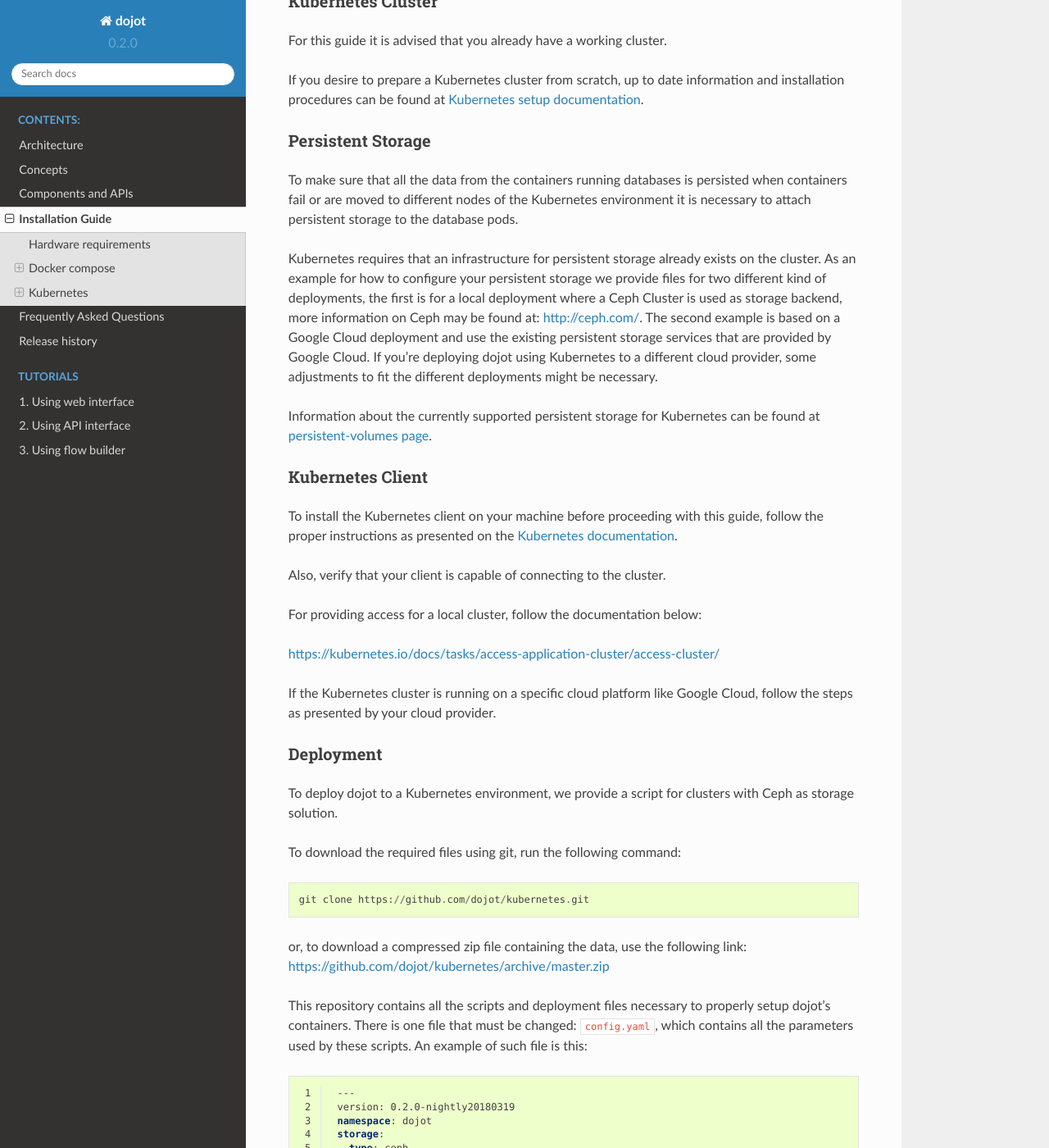
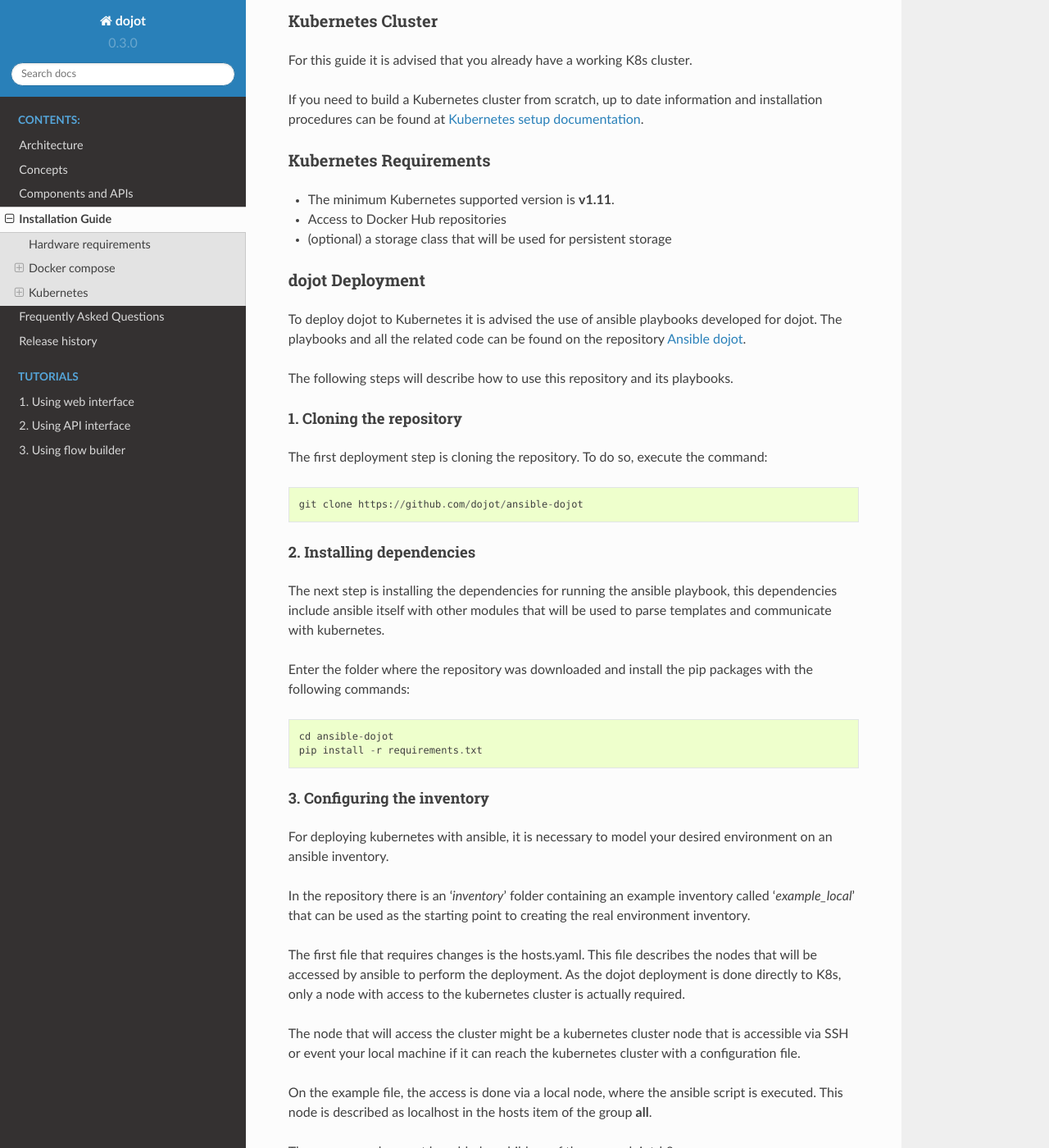
Before and after one commit to dojot/docs, a Sphinx documentation site: the page built from source/installation-guide.rst, in a window 1280 px wide and 1400 px high, scrolled down 3748 px. Shown: the whole window at 82% size. Built offline with Sphinx 7.4.7 and the Read the Docs theme 2.0.0, drawn with Linux system fonts in a browser that asks for light colours; some of the changed text lies outside the part shown.

Commit message:
Updates K8s installation documentation

```diff
--- a/source/conf.py
+++ b/source/conf.py
@@ -46,7 +46,7 @@
 
 # General information about the project.
 project = u'dojot'
-copyright = u'2018, CPqD'
+copyright = u'2019, CPqD'
 author = u'Eric Baum, Giovann Curiel dos Santos, Matheus Magalhaes, Rafael Scaraficci'
 
 # The version info for the project you're documenting, acts as replacement for
@@ -54,9 +54,9 @@
 # built documents.
 #
 # The short X.Y version.
-version = u'0.2.0'
+version = u'0.3.0'
 # The full version, including alpha/beta/rc tags.
-release = u'0.2.0'
+release = u'0.3.0'
 
 # The language for content autogenerated by Sphinx. Refer to documentation
 # for a list of supported languages.
--- a/source/installation-guide.rst
+++ b/source/installation-guide.rst
@@ -143,150 +143,156 @@
 Kubernetes
 ----------
 
-This section provides instructions on how to create a simple dojot deployment
-environment on a multi-node environment, using Kubernetes as the orchestration
+This section provides instructions on how to create a dojot deployment
+on a multi-node environment, using Kubernetes as the orchestration
 platform.
 
-This deployment option as presented in this document is best suited for testing
-and platform assessment. With appropriate changes, this option can be also be
-used in production environments.
+This deployment option when properly configured can be used for
+creating production environments.
 
-This guide has been checked on a Kubernetes cluster with Ceph as the underlying
-storage infrastructure and it has also been tested on a Kubernetes cluster over
-the Google Cloud Platform
-
-The following sections describe all Kubernetes dependencies.
+The following sections describe all dependencies and steps required
+for this deployment.
 
 Kubernetes Cluster
 ^^^^^^^^^^^^^^^^^^
 
-For this guide it is advised that you already have a working cluster.
+For this guide it is advised that you already have a working K8s cluster.
 
-If you desire to prepare a Kubernetes cluster from scratch, up to date
+If you need to build a Kubernetes cluster from scratch, up to date
 information and installation procedures can be found at `Kubernetes setup
 documentation`_.
 
-Persistent Storage
-^^^^^^^^^^^^^^^^^^
+.. _Kubernetes setup documentation: https://kubernetes.io/docs/setup/
 
-To make sure that all the data from the containers running databases is
-persisted when containers fail or are moved to different nodes of the
-Kubernetes environment it is necessary to attach persistent storage to the
-database pods.
+Kubernetes Requirements
+^^^^^^^^^^^^^^^^^^^^^^^
 
-Kubernetes requires that an infrastructure for persistent storage already
-exists on the cluster. As an example for how to configure your persistent
-storage we provide files for two different kind of deployments, the first is
-for a local deployment where a Ceph Cluster is used as storage backend, more
-information on Ceph may be found at: http://ceph.com/. The second example is
-based on a Google Cloud deployment and use the existing persistent storage
-services that are provided by Google Cloud. If you're deploying dojot using
-Kubernetes to a different cloud provider, some adjustments to fit the different
-deployments might be necessary.
+- The minimum Kubernetes supported version is **v1.11**.
+- Access to Docker Hub repositories
+- (optional) a storage class that will be used for persistent storage
 
-Information about the currently supported persistent storage for Kubernetes can
-be found at `persistent-volumes page`_.
+dojot Deployment
+^^^^^^^^^^^^^^^^
 
-Kubernetes Client
-^^^^^^^^^^^^^^^^^
+To deploy dojot to Kubernetes it is advised the use of
+ansible playbooks developed for dojot. The playbooks and
+all the related code can be found on the repository `Ansible dojot`_.
 
-To install the Kubernetes client on your machine before proceeding with this
-guide, follow the proper instructions as presented on the `Kubernetes
-documentation`_.
+The following steps will describe how to use this repository and
+its playbooks.
 
-Also, verify that your client is capable of connecting to the cluster.
+1. Cloning the repository
+.........................
 
-For providing access for a local cluster, follow the documentation below:
+The first deployment step is cloning the repository. To do so,
+execute the command: ::
 
-https://kubernetes.io/docs/tasks/access-application-cluster/access-cluster/
+  git clone https://github.com/dojot/ansible-dojot
 
-If the Kubernetes cluster is running on a specific cloud platform like Google
-Cloud, follow the steps as presented by your cloud provider.
+2. Installing dependencies
+..........................
 
-Deployment
-^^^^^^^^^^
+The next step is installing the dependencies for running the
+ansible playbook, this dependencies include ansible itself with
+other modules that will be used to parse templates and communicate
+with kubernetes.
 
-To deploy dojot to a Kubernetes environment, we provide a script for clusters
-with Ceph as storage solution.
+Enter the folder where the repository was downloaded and install
+the pip packages with the following commands: ::
 
-To download the required files using git, run the following command: ::
+  cd ansible-dojot
+  pip install -r requirements.txt
 
-  git clone https://github.com/dojot/kubernetes.git
+3. Configuring the inventory
+............................
 
-or, to download a compressed zip file containing the data, use the following
-link: https://github.com/dojot/kubernetes/archive/master.zip
+For deploying kubernetes with ansible, it is necessary to model your
+desired environment on an ansible inventory.
 
-This repository contains all the scripts and deployment files necessary to
-properly setup dojot's containers. There is one file that must be changed:
-``config.yaml``, which contains all the parameters used by these scripts. An
-example of such file is this:
+In the repository there is an '*inventory*' folder containing an
+example inventory called '*example_local*' that can be used as the
+starting point to creating the real environment inventory.
 
-.. code-block:: yaml
-   :linenos:
+The first file that requires changes is the hosts.yaml. This file
+describes the nodes that will be accessed by ansible to perform
+the deployment. As the dojot deployment is done directly to K8s,
+only a node with access to the kubernetes cluster is actually required.
 
-    ---
-    version: 0.2.0-nightly20180319
-    namespace: dojot
-    storage:
-      type: ceph
-      cephMonitors:
-      - '10.0.0.1:6789'
-      - '10.0.0.2:6789'
-      - '10.0.0.3:6789'
-      cephAdminId: admin
-      cephAdminKey: AQD85Z5a/wnlJBAARNISUDpC6RHc8g/UkUcDLA==
-      cephUserId: admin
-      cephUserKey: AQD85Z5a/wnlJBAARNISUDpC6RHc8g/UkUcDLA==
-      cephPoolName: kube
-    externalAccess:
-      type: publicIP
-      ips:
-      - '10.0.0.1'
-      - '10.0.0.2'
-      - '10.0.0.3'
-      ports:
-        httpPort: 80
-        httpsPort: 443
-        mqttPort: 1883
-        mqttSecurePort: 8883
-    services:
-      zookeeper:
-        clusterSize: 3
-      postgres:
-        clusterSize: 3
-      mongodb:
-        replicas: 2
-      kafka:
-        clusterSize: 3
-      auth:
-        emailHost: 'smtp.gmail.com'
-        emailUser: 'test@test.com'
-    emailPassword: 'password'
+The node that will access the cluster might be a kubernetes cluster node
+that is accessible via SSH or event your local machine if it can reach
+the kubernetes cluster with a configuration file.
 
-From line 5 to 14, we have Ceph configuration parameters. The ``cephMonitors``
-attribute specifies how many monitors are going to be used and by which address
-they can be accessed. For more information about this element, check `ceph
-monitors documentation
-<http://docs.ceph.com/docs/jewel/rados/configuration/mon-config-ref/>`_.
-``cephAdminId``, ``cephAdminKey``, ``cephUserId`` and ``cephUserKey``
-attributes refers to user information. These values are set/generated in user
-creation.
+On the example file, the access is done via a local node, where
+the ansible script is executed. This node is described as localhost
+in the hosts item of the group **all**.
 
-In ``externalAccess`` section we have what addresses and ports should be
-exposed for external access. In ``services`` section, we can configure how many
-replicas we want to each service and a few other parameters to configure that
-service (for instance, auth taks an ``emailHost`` and ``emailUser``
-parameters).
+These same nodes must be added as children of the group dojot-k8s.
 
-To configure and start the kubernetes cluster, just install all python
-requirements and start the deploy.py script:
+To configure a local access on the hosts file, follow the example below:
 
-.. code-block:: bash
+.. code:: yaml
 
-    pip install -r ./requirements.txt
-    python ./deploy.py
+  ---
+  all:
+    hosts:
+      localhost:
+        ansible_connection: local
+        ansible_python.version.major: 3
+    children:
+      dojot-k8s:
+        hosts:
+          localhost:
 
-.. _persistent-volumes page: https://kubernetes.io/docs/concepts/storage/persistent-volumes/#types-of-persistent-volumes
+To configure remote access via ssh to a node of the cluster, follow
+this other example:
 
-.. _Kubernetes documentation: https://kubernetes.io/docs/tasks/tools/install-kubectl/
-.. _Kubernetes setup documentation: https://kubernetes.io/docs/setup/
+.. code:: yaml
+
+  ---
+  all:
+    hosts:
+      NODE_NAME:
+        ansible_host: NODE_IP
+    children:
+      dojot-k8s:
+        hosts:
+          NODE_NAME:
+
+The next step is configuring the mandatory and optional variables
+required for deploying dojot.
+
+There is a document describing each of the variables that can be
+configured at `Ansible dojot variables`_.
+
+This variables must be set for the group '*dojot-k8s*', to do so set
+their values on the file dojot.yaml on the folder '**group_vars/dojot-k8s/**'
+
+.. _Ansible dojot: https://github.com/dojot/ansible-dojot
+.. _Ansible dojot variables: https://github.com/dojot/ansible-dojot/blob/master/docs/vars.md
+
+4. Executing the deployment playbook
+....................................
+
+Now that the inventory is set, the next step is executing
+the deployment playbook.
+
+To do so, run the following command:
+
+.. code:: bash
+
+  ansible-playbook -K -k inventories/YOUR_INVENTORY deploy.yaml
+
+Wait for the playbook execution to finish without errors.
+
+5. Accessing the deployed dojot environment
+...........................................
+
+Dojot access will be set using NodePorts, to view the proper ports to access
+the environment it is necessary to check service configuration.
+
+.. code:: bash
+
+  kubectl get service -n dojot kong iotagent-mosca
+
+This command will return the port used for external access to both the
+REST API and GUI via kong and the MQTT port via iotagent-mosca.
```
Also changed, not shown: 1 other file.
